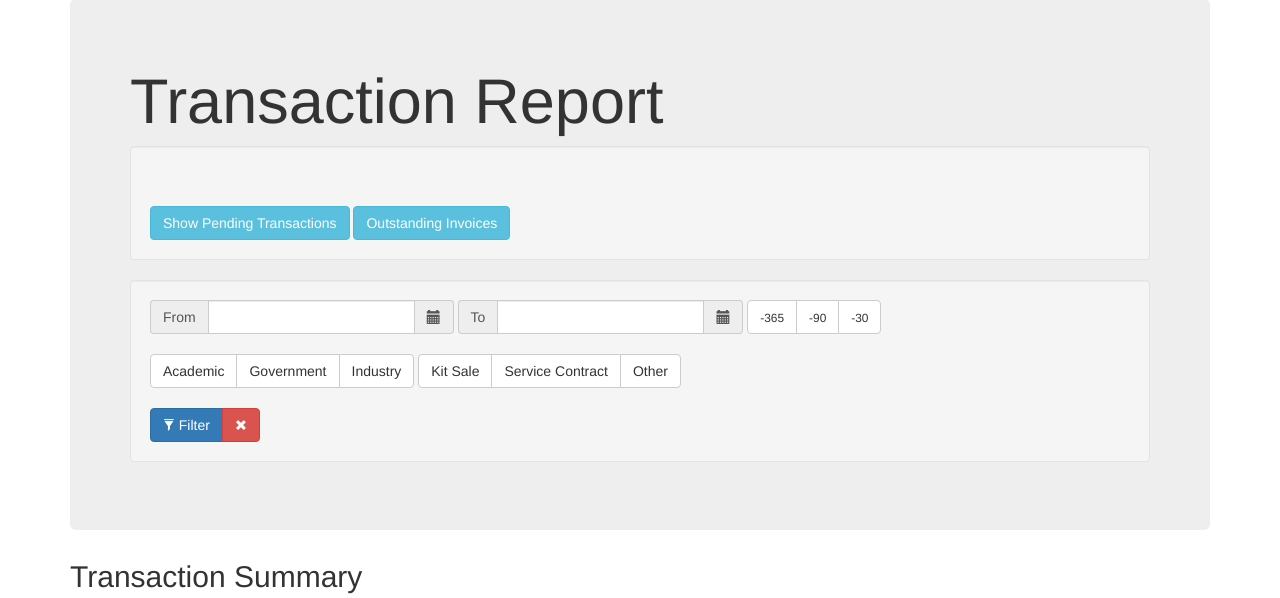
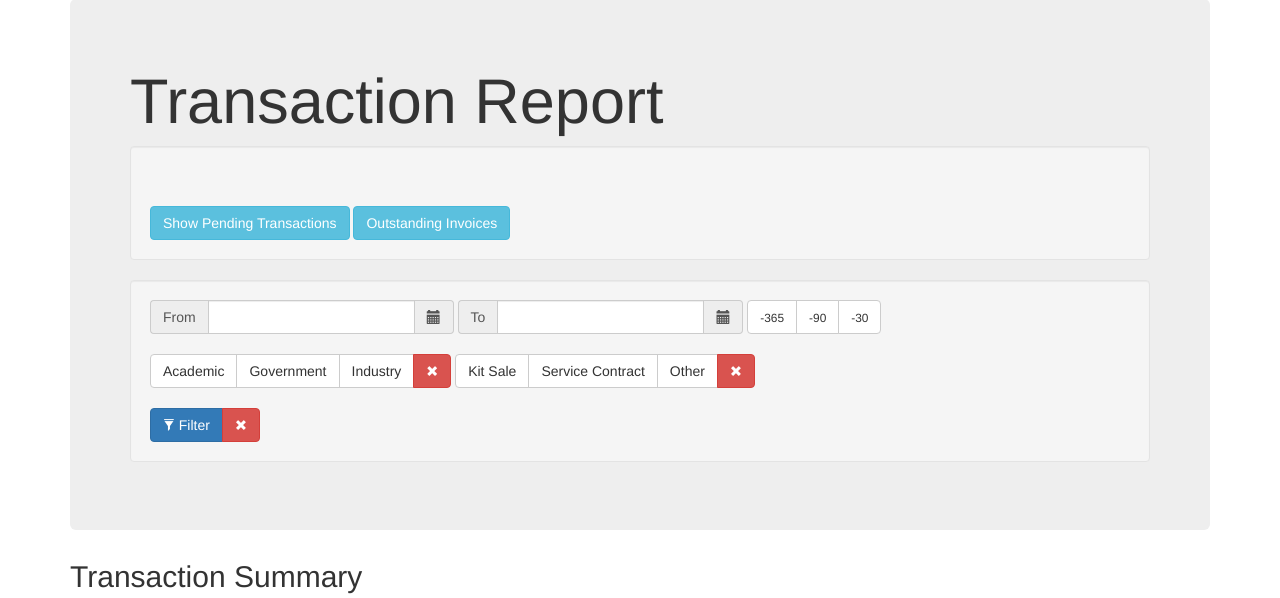
Before and after one commit to mfcovington/django-revenue-tracker, a Django app: template revenue_tracker/templates/revenue_tracker/transaction_list.html in a window 1280 px wide. Shown: the part 61-659 px from the top of the page. Run offline with Django 3.2, Linux system fonts and the light colour scheme; the template is opened without the code that fills it, so the values that code supplies are empty; parts of the project's set-up code (start-up, migrations or seed data) failed here and were passed over; some libraries are stand-ins or nearby versions.

Commit message:
Add buttons to remove transaction type or institution type filters

```diff
--- a/revenue_tracker/static/revenue_tracker/js/app.js
+++ b/revenue_tracker/static/revenue_tracker/js/app.js
@@ -4,3 +4,13 @@ $( "#reset-filter" ).click( function() {
     $( ".radio-label.active" ).removeClass("active");
     $( "input[type=radio]:checked" ).prop("checked", false);
 } );
+
+$( "#reset-institution-type-filter" ).click( function() {
+    $( "#institution-type-filter .radio-label.active" ).removeClass("active");
+    $( "#institution-type-filter input[type=radio]:checked" ).prop("checked", false);
+} );
+
+$( "#reset-transaction-type-filter" ).click( function() {
+    $( "#transaction-type-filter .radio-label.active" ).removeClass("active");
+    $( "#transaction-type-filter input[type=radio]:checked" ).prop("checked", false);
+} );
--- a/revenue_tracker/templates/revenue_tracker/transaction_list.html
+++ b/revenue_tracker/templates/revenue_tracker/transaction_list.html
@@ -60,16 +60,18 @@
           <br>
 
           <div class="form-row">
-            <div class="form-group btn-group" data-toggle="buttons">
+            <div id="institution-type-filter" class="form-group btn-group" data-toggle="buttons">
               <label class="btn btn-default radio-label"><input type="radio" name="institution_type" value="Academic" id="institution-academic" autocomplete="off">Academic</label>
               <label class="btn btn-default radio-label"><input type="radio" name="institution_type" value="Government" id="institution-government" autocomplete="off">Government</label>
               <label class="btn btn-default radio-label"><input type="radio" name="institution_type" value="Industry" id="institution-industry" autocomplete="off">Industry</label>
+              <button id="reset-institution-type-filter" class="btn btn-danger" type="submit"><small><span class="glyphicon glyphicon-remove"></span></small></button>
             </div>
 
-            <div class="form-group btn-group" data-toggle="buttons">
+            <div id="transaction-type-filter" class="form-group btn-group" data-toggle="buttons">
               <label class="btn btn-default radio-label"><input type="radio" name="transaction_type" value="kit" id="transaction-kit" autocomplete="off">Kit Sale</label>
               <label class="btn btn-default radio-label"><input type="radio" name="transaction_type" value="service" id="transaction-service" autocomplete="off">Service Contract</label>
               <label class="btn btn-default radio-label"><input type="radio" name="transaction_type" value="other" id="transaction-other" autocomplete="off">Other</label>
+              <button id="reset-transaction-type-filter" class="btn btn-danger" type="submit"><small><span class="glyphicon glyphicon-remove"></span></small></button>
             </div>
           </div>
 
```
